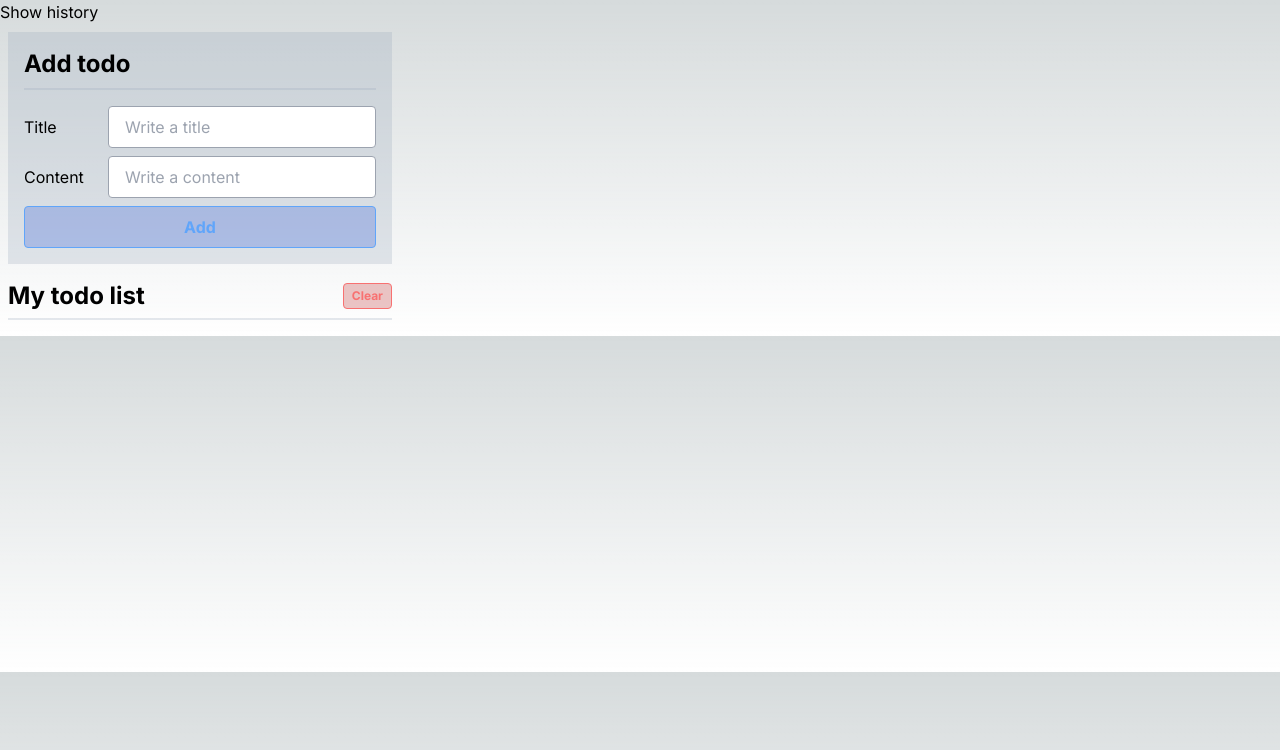
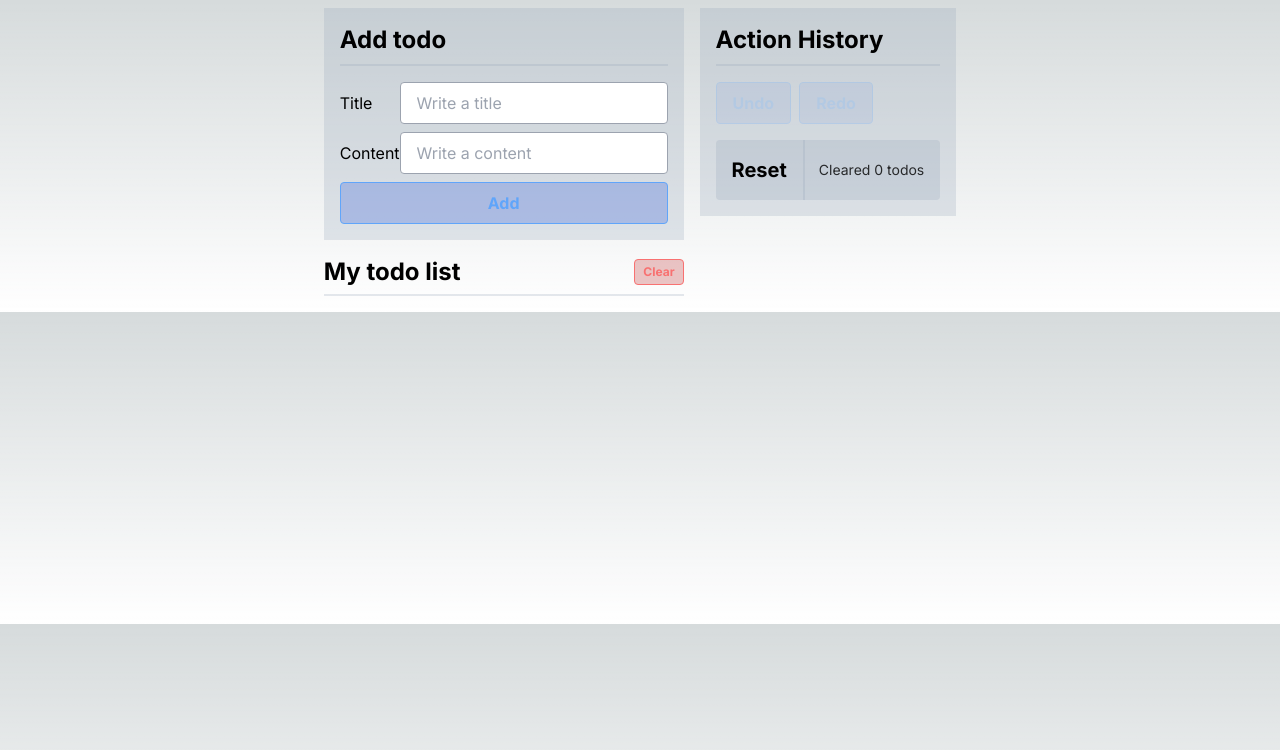
Before and after one commit to Fursum/zustand-history-demo, a Next.js app: page / in a window 1280 px wide. Both pictures are taken after a click on the button "Clear". Shown: the top 750 px of the page. Built offline with nearby package versions, Linux system fonts and the light colour scheme.

Commit message:
create history component

```diff
--- a/src/app/page.tsx
+++ b/src/app/page.tsx
@@ -1,20 +1,19 @@
 "use client";
-import { useState } from "react";
 import AddTodoForm from "@/components/AddTodoForm";
 import TodoDisplay from "@/components/TodoDisplay";
+import HistoryDisplay from "@/components/HistoryDisplay";
 
 // Todo list example
 export default function Home() {
-  const [isHistoryOpen, setIsHistoryOpen] = useState(false);
-
   return (
-    <div>
-      <button onClick={() => setIsHistoryOpen((value) => !value)}>
-        Show history
-      </button>
-
-      <AddTodoForm />
-      <TodoDisplay />
+    <div className="flex justify-center flex-wrap-reverse p-2 gap-4">
+      <div className="flex flex-col gap-4">
+        <AddTodoForm />
+        <TodoDisplay />
+      </div>
+      <div>
+        <HistoryDisplay />
+      </div>
     </div>
   );
 }
--- a/src/components/HistoryDisplay.tsx
+++ b/src/components/HistoryDisplay.tsx
@@ -0,0 +1,111 @@
+import { useMemo, useState } from "react";
+import { ActionHistoryElement, useHistoryStore } from "@/states/history";
+import { useAutoAnimate } from "@formkit/auto-animate/react";
+import styles from "./style.module.scss";
+
+const HistoryDisplay = () => {
+  const { actions, undoHistory, redoHistory, getRedoables, getUndoables } =
+    useHistoryStore();
+
+  const [selectedAction, setSelectedAction] =
+    useState<ActionHistoryElement | null>(null);
+  const [isLoading, setIsLoading] = useState(false);
+
+  const [listRef] = useAutoAnimate({ easing: "ease-out", duration: 200 });
+
+  const undoQueue = useMemo(() => {
+    if (!selectedAction) return [];
+    return getUndoables(selectedAction.id);
+  }, [isLoading, selectedAction, getUndoables]); // eslint-disable-line react-hooks/exhaustive-deps
+  // isLoading is needed to update the queue
+
+  const redoQueue = useMemo(() => {
+    if (!selectedAction) return [];
+    return getRedoables(selectedAction.id);
+  }, [isLoading, selectedAction, getRedoables]); // eslint-disable-line react-hooks/exhaustive-deps
+  // isLoading is needed to update the queue
+
+  const isUndo = undoQueue.length > 0;
+  const isRedo = redoQueue.length > 0;
+
+  let actionQueue: ActionHistoryElement[] = [];
+  if (undoQueue.length > 0) actionQueue = undoQueue;
+  else actionQueue = redoQueue;
+
+  const getHistoryElementClass = (action: ActionHistoryElement) => {
+    let classNames = [];
+    if (!action.isUndoable) classNames.push(styles.redoable);
+
+    // queue
+    if (actionQueue.find((e) => e.id === action.id))
+      classNames.push(styles.inQueue);
+
+    // target
+    if (action.id === selectedAction?.id) {
+      if (isUndo || isRedo) classNames.push(styles.target);
+      else classNames.push(styles.invalid);
+    }
+    return classNames.join(" ");
+  };
+
+  const handleRedo = () => {
+    setIsLoading(true);
+    redoHistory(selectedAction!.id).then(() => setIsLoading(false));
+  };
+
+  const handleUndo = () => {
+    setIsLoading(true);
+    undoHistory(selectedAction!.id).then(() => setIsLoading(false));
+  };
+
+  return (
+    <div className={styles.historyDisplay}>
+      <h1>Action History</h1>
+      <div className={styles.buttons}>
+        <button
+          className={styles.edit}
+          disabled={!isUndo || isLoading}
+          onClick={handleUndo}
+        >
+          Undo
+        </button>
+        <button
+          className={styles.edit}
+          disabled={!isRedo || isLoading}
+          onClick={handleRedo}
+        >
+          Redo
+        </button>
+      </div>
+      <ul ref={listRef}>
+        {actions.map((action) => (
+          <li key={action.id}>
+            <button
+              onClick={() => setSelectedAction(action)}
+              className={getHistoryElementClass(action)}
+            >
+              <h2>{action.description.title}</h2>
+              <div>
+                {convertToArray(action.description.content).map(
+                  (content, i) => (
+                    <div key={`${action.id}-content-${i}`}>{content}</div>
+                  )
+                )}
+              </div>
+            </button>
+          </li>
+        ))}
+      </ul>
+    </div>
+  );
+};
+
+export default HistoryDisplay;
+
+function convertToArray(obj: string | string[]) {
+  if (Array.isArray(obj)) {
+    return obj;
+  } else {
+    return [obj];
+  }
+}
--- a/src/components/style.module.scss
+++ b/src/components/style.module.scss
@@ -1,7 +1,7 @@
 .addTodoForm {
   @apply bg-slate-400/25
   flex flex-col justify-center gap-2
-  max-w-sm m-2 p-4;
+  max-w-sm p-4;
 
   // Form title
   > h1 {
@@ -27,7 +27,7 @@
 }
 
 .displayTodos {
-  @apply max-w-sm m-2 mt-4;
+  @apply max-w-sm;
 
   > h1 {
     @apply relative pb-2
@@ -95,6 +95,86 @@
   }
 }
 
+.historyDisplay {
+  @apply flex flex-col gap-4
+  max-w-sm p-4
+  bg-slate-400/25;
+
+  > h1 {
+    @apply relative text-2xl font-bold;
+
+    // Separator
+    &:after {
+      @apply block w-full bg-slate-400/25 mt-2;
+      height: 2px;
+      content: "";
+    }
+  }
+
+  .buttons {
+    @apply flex gap-2;
+  }
+
+  > ul {
+    @apply list-none flex flex-col-reverse gap-2;
+    > li > button {
+      @apply relative flex items-center gap-8
+      w-full p-4 rounded
+      bg-slate-400/25;
+
+      > h2 {
+        @apply text-xl font-bold break-all min-w-max;
+
+        // Side separator
+        &:after {
+          @apply absolute top-0 bottom-0 ml-4 bg-slate-400/25;
+          width: 2px;
+          content: "";
+        }
+      }
+
+      // 🤢 selectors
+      // Action description
+      > div {
+        @apply text-sm opacity-80;
+        > div {
+          @apply break-all text-left;
+        }
+      }
+
+      &:hover,
+      &:focus,
+      &:focus-within {
+        @apply outline outline-blue-400/50;
+      }
+
+      &.redoable {
+        @apply opacity-25;
+        &.target {
+          @apply opacity-100;
+        }
+      }
+
+      &.inQueue {
+        @apply bg-green-400/10 text-green-300;
+        &.redoable{
+          @apply opacity-75;
+        }
+      }
+
+      &.target {
+        @apply outline outline-green-400/50 bg-green-400/25 text-green-300;
+        opacity: 100% !important;
+      }
+
+      &.invalid {
+        @apply outline outline-red-400/50 bg-red-400/25 text-red-300;
+        opacity: 100% !important;
+      }
+    }
+  }
+}
+
 // Page wide buttons
 
 .edit {
@@ -123,3 +203,12 @@
     @apply bg-gray-600/75 text-gray-200;
   }
 }
+
+.edit,
+.delete,
+.reset {
+  &:disabled {
+    opacity: 25%;
+    cursor: not-allowed;
+  }
+}
```
